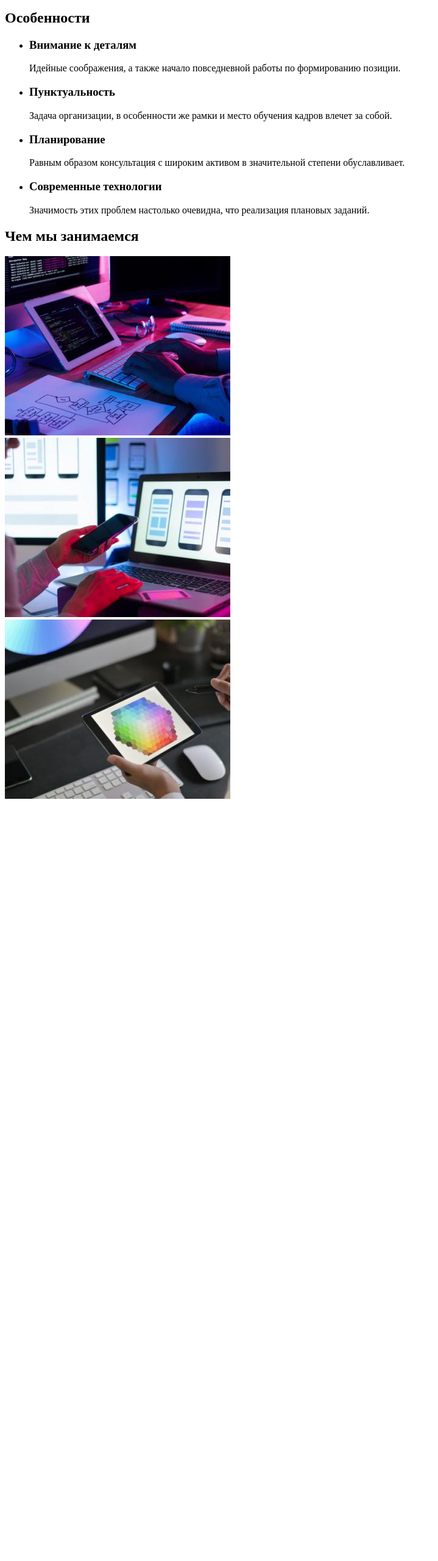
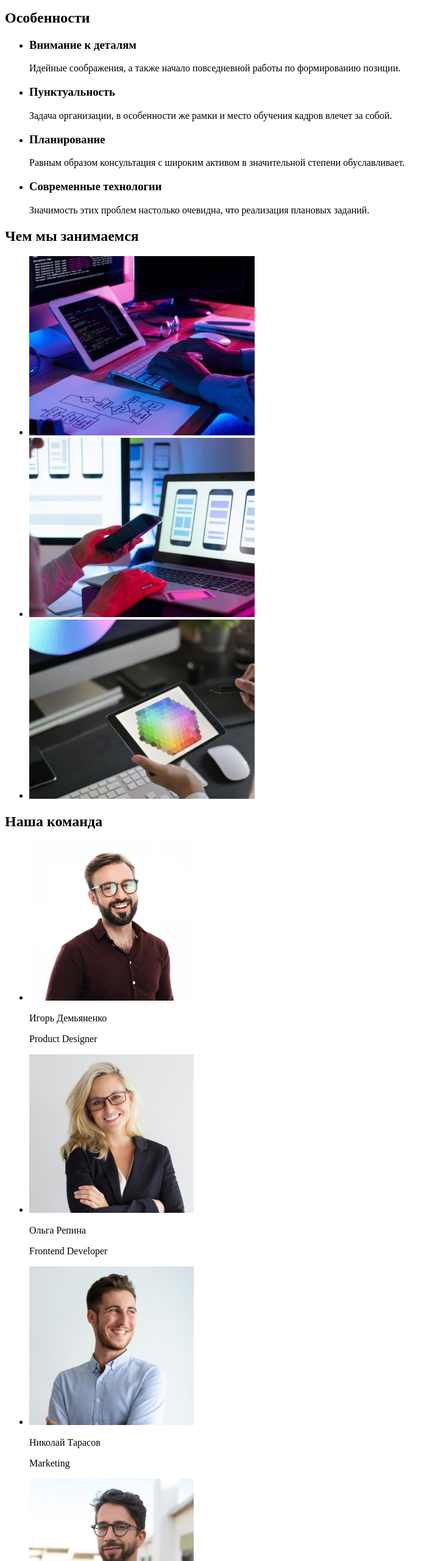
Before and after one commit to MykolaHrytsenko/goit-markup-hw-01, a plain HTML site: page index.html in a window 1280 px wide. Shown: the part 240-2800 px from the top of the page at 61% size, without its empty margins (0-719 px from the left). Before the commit the page ends 1562 px from the top, so only its background shows below. Drawn offline with Linux system fonts and the light colour scheme.

Commit message:
Добавлена Наша Команда

```diff
--- a/index.html
+++ b/index.html
@@ -7,7 +7,7 @@
     <title>Студия</title>
 </head>
 <body>
-    <!-- Шапка -->
+    <!-- Шапка сайта -->
     <header>
         <nav>
             <a href="/index.html">WebStudio</a>
@@ -22,15 +22,13 @@
                 <li> <a href="mailto:info@devstudio.com">info@devstudio.com</a> </li>
                 <li> <a href="tel:+38 096 111 11 11">+38 096 111 11 11</a> </li>
             </ul>
-        </header>
+    </header>
 
-    <!-- Hero -->
-    <div>
-        <section>
-            <h1>Эффективные решения для вашего бизнеса</h1>
-            <button type="button">Заказать услугу</button>
-        </section>
-    </div>
+    <!-- Герой -->
+    <section>
+        <h1>Эффективные решения для вашего бизнеса</h1>
+        <button type="button">Заказать услугу</button>
+    </section>
 
     <!-- Особенности -->
     <section>
@@ -58,15 +56,58 @@
     <!-- Чем мы занимаемся -->
     <section>
         <h2>Чем мы занимаемся</h2>
-        <div>
-            <img src="./images/img1.jpg" alt="человек работает за компьютером" width="370">
-        </div>
-        <div>
-            <img src="./images/img2.jpg" alt="человек работает за ноутбуком" width="370">
-        </div>
-        <div>
-            <img src="./images/img3.jpg" alt="человек работает с планшетом">
-        </div>
+        <ul>
+            <li>
+                <a href="">
+                    <img src="./images/img1.jpg" alt="человек работает с компьютером" width="370">
+                </a>
+            </li>
+            <li>
+                <a href="">
+                    <img src="./images/img2.jpg" alt="человек работает с ноутбуком" width="370">
+                </a>
+            </li>
+            <li>
+                <a href="">
+                    <img src="./images/img3.jpg" alt="человек работает с планшетом" width="370">
+                </a>
+            </li>
+        </ul>
+
     </section>
+
+    <!-- Наша команда -->
+    <section>
+        <h2>Наша команда</h2>
+        <ul>
+            <li>
+                <img src="./images/Igor.jpg" alt="мужчина с бородой, в очках, и коричневой ручашке " width="270">
+                <p>Игорь Демьяненко</p>
+                <p>Product Designer</p>
+            </li>
+            <li>
+                <img src="./images/Olga.jpg" alt="женщина блондинка, в очках и пиджаке" width="270">
+                <p>Ольга Репина</p>
+                <p>Frontend Developer</p>
+            </li>
+            <li>
+                <img src="./images/Nikolay.jpg" alt="мужчина в серой рубашке" width="270">
+                <p>Николай Тарасов</p>
+                <p>Marketing</p>
+            </li>
+            <li>
+                <img src="./images/Mihail.jpg" alt="мужчина в очках, с бородой, и в чёрной футболке" width="270">
+                <p>Михаил Ермаков</p>
+                <p>UI Designer</p>
+            </li>
+        </ul>
+    </section>
+
+    <!-- Футер -->
+    <footer>
+
+    </footer>
+
+
 </body>
 </html>
```
Also changed, not shown: images/Igor.jpg (added), images/Mihail.jpg (added), images/Nikolay.jpg (added), images/Olga.jpg (added).
